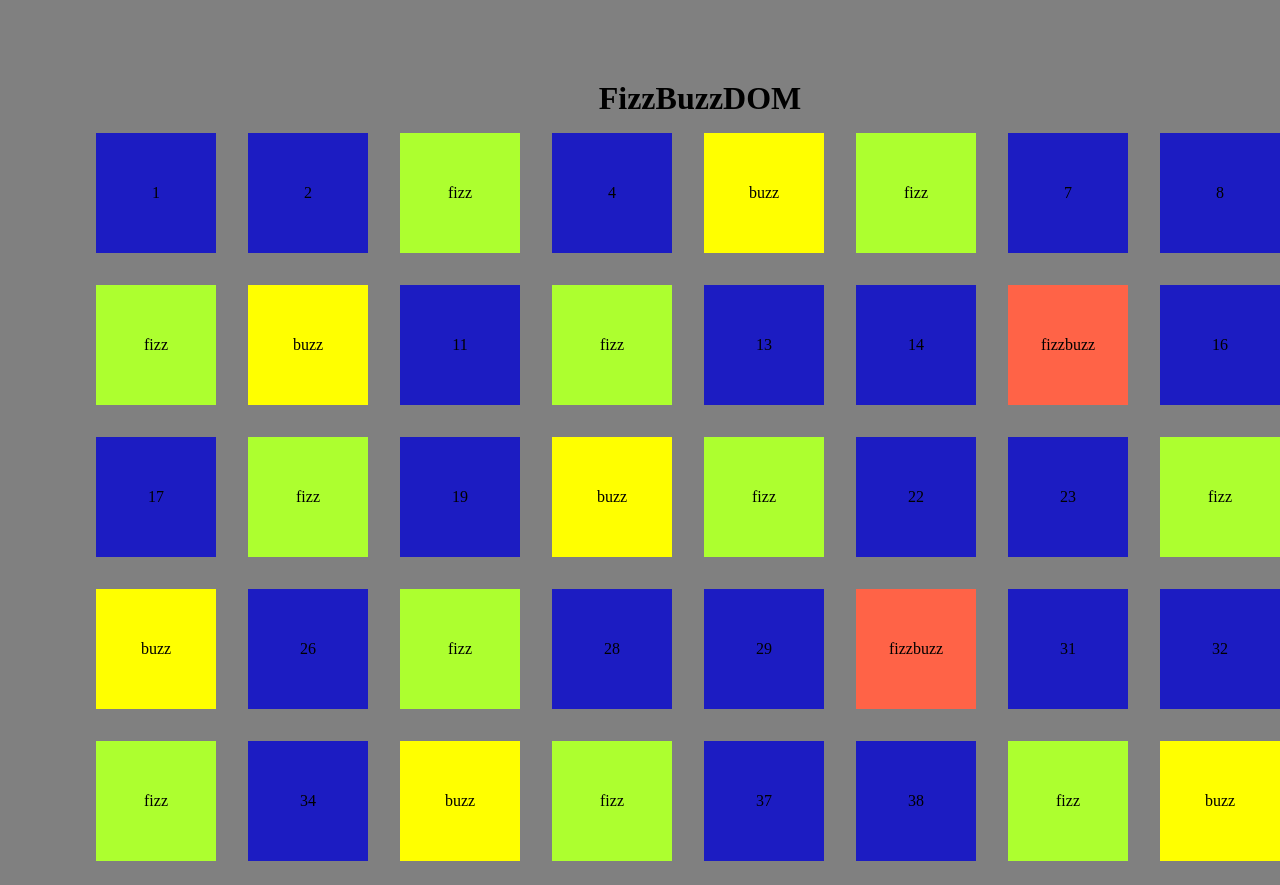
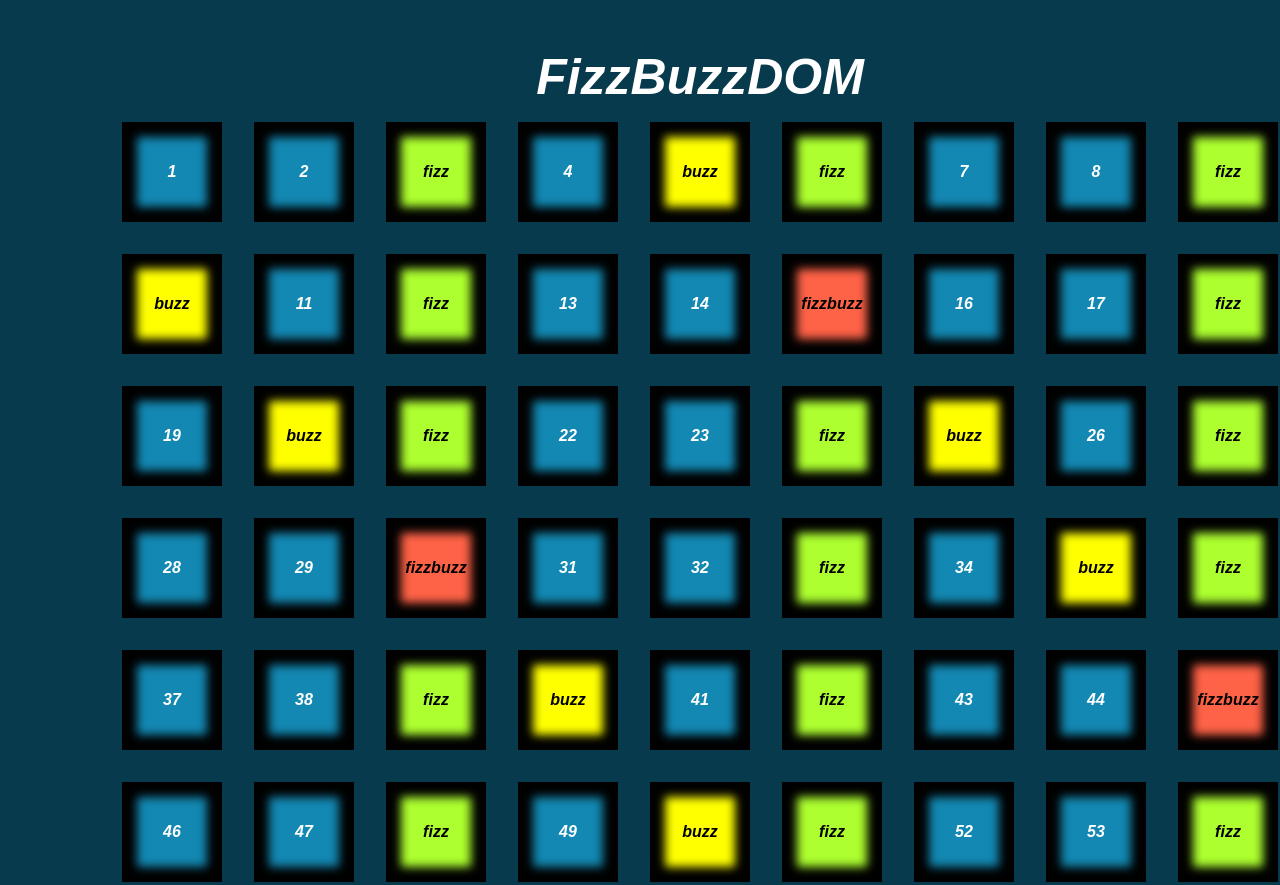
Before and after one commit to xVal4k/js-fizzbuzzdom, a plain HTML site: page index.html in a window 1280 px wide. Shown: the top 885 px of the page. Drawn offline with Linux system fonts and the light colour scheme.

Commit message:
style adjustments

```diff
--- a/style/style.css
+++ b/style/style.css
@@ -4,35 +4,49 @@
     box-sizing: border-box;
 }
 
+html {
+    font-family: Arial, Helvetica, sans-serif;
+    font-style: italic;
+    font-weight: bold;
+}
+
 body {
-    background: rgb(13, 36, 109);
+    background: rgb(15, 1, 43);
 }
 
 .container {
     width: 1400px;
     margin: 0 auto;
-    padding: 5rem;
-    background: grey;
-    box-shadow: 0 0 15px 15px black;
+    padding: 3rem;
+    background: #083A4D;
+    box-shadow: 0 0 25px 25px black;
     text-align: center;
+}
+
+.container h1 {
+    font-size: 50px;
+    color: white;
 }
 
 .square-area {
     display: flex;
     flex-wrap: wrap;
+    justify-content: center;
 }
 
 .box {
-    width: 120px;
-    height: 120px;
+    width: 100px;
+    height: 100px;
     margin: 1rem;
     display: flex;
     justify-content: center;
     align-items: center;
+    box-shadow: inset 0 0 10px 15px black;
 }
 
 .normal {
-    background: rgb(28, 28, 194);
+    background: #1388B2;
+    color: white;
 }
 
 .fizz {
```
